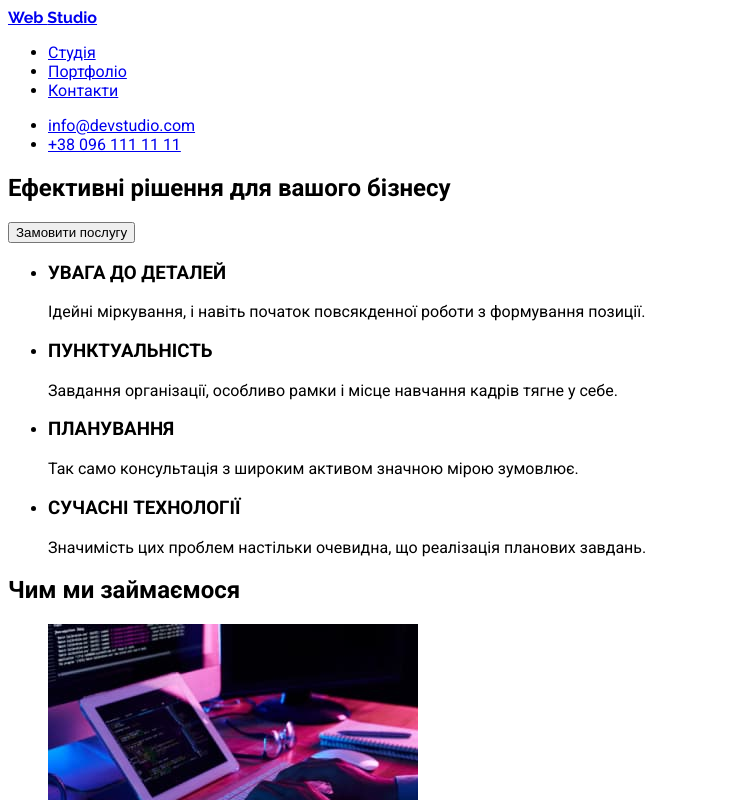
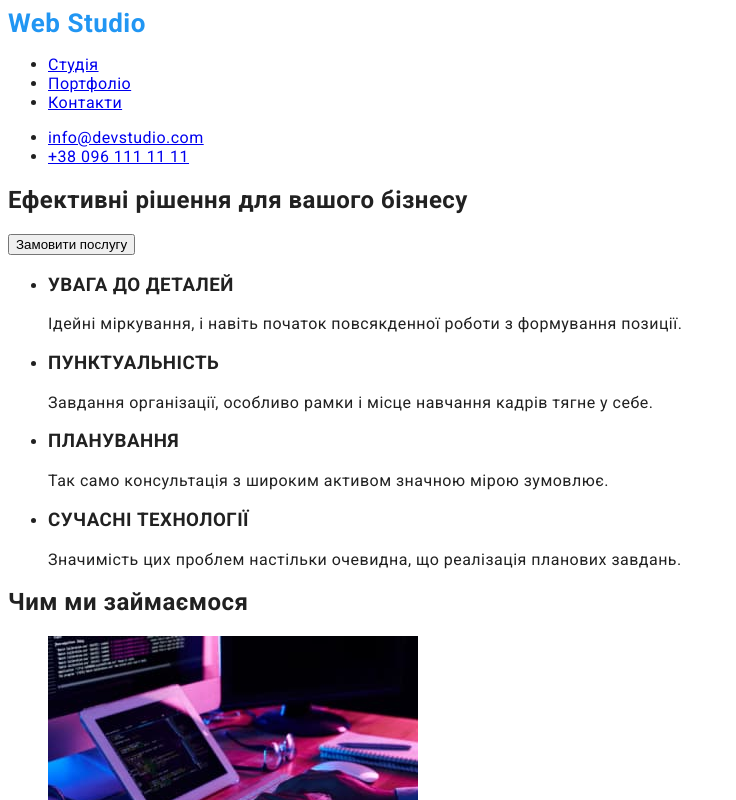
Before and after one commit to PavloGPS/goit-markup-hw-02, a plain HTML site: page index.html in a window 1280 px wide. Shown: the top 800 px of the page, without its empty margins (0-736 px from the left). Drawn offline with Linux system fonts and the light colour scheme.

Commit message:
Update styles.css
creates styles for logo in header and in footer
adds new propertys for tag selector body

```diff
--- a/css/styles.css
+++ b/css/styles.css
@@ -2,51 +2,59 @@
 /* цвет основного текста --primary-text-color:#212121 */
 
 /* цвет акцента #2196F3 */
-
-:root{
-  --logo-main-color: #000000;
-  --accent-color: #2196F3;
-  --logo-accent-color: var(--accent-color);
-  --hero-text-color: #ffffff;
-  --primary-text-color: #212121;
-  --secondary-text-color: #757575;
-  --accent-color: #2196F3;
-  }
-  /* .activity */
+/* .activity
   .post {
-    /* Стилі статті */
+    /* Стилі статті
   }
 
   .activity-title {
-    /* Стилі заголовка */
+    /* Стилі заголовка
   }
 
   .activity-text {
-    /* Стилі тексту */
+    /* Стилі тексту
   }
 
   .activity-link {
-    /* Стилі посилання */
+    /* Стилі посилання
   }
 
   .activity-link:hover {
-    /* Стилі посилання при ховері */
+     Стилі посилання при ховері
   }
 
-/* font-family: 'Raleway';
-font-style: normal;
-font-weight: 700;
-font-size: 26px;
-line-height: calc(31/26);
-identical to box height
-letter-spacing: 0.03em;
+color: #2196F3; */
 
-color: #2196F3; */
+:root{
+  --accent-color: #2196F3;
+  --logo-dark-color: #000;
+  --logo-light-color: #fff;
+  --primary-text-color: #212121;
+  --secondary-text-color: #757575;
+  --hero-text-color: #fff;
+  --button-active: #188CE8;
+
+  }
+
 body{
-    font-family: "Roboto", sans-serif;
+  color: var(--primary-text-color);
+  font-family: "Roboto", sans-serif;
+  letter-spacing: 0.03em;
+
 }
 .logo{
-    font-family: "Raleway", sans-serif;
+  color: var(--accent-color);
+  text-decoration: none;
+  font-weight: 700;
+  font-size: 26px;
+  line-height: calc(31/26);
+  text-transform: capitalize;
+}
+.logo-dark{
+  color: var(--logo-dark-color)
+}
+.logo-light{
+  color: var(--logo-light-color)
 }
 
 /* font-family: "Raleway", sans-serif;
```
